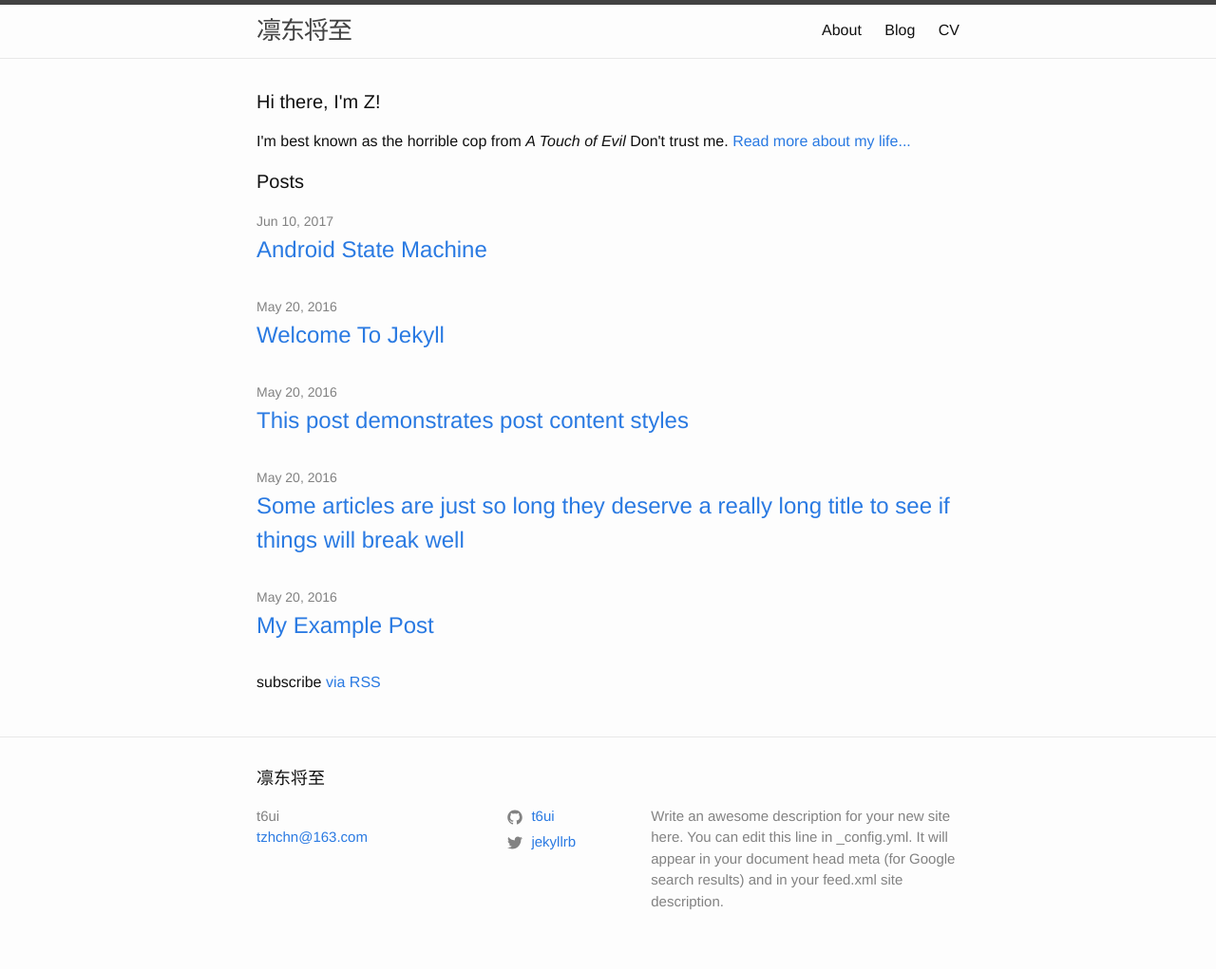
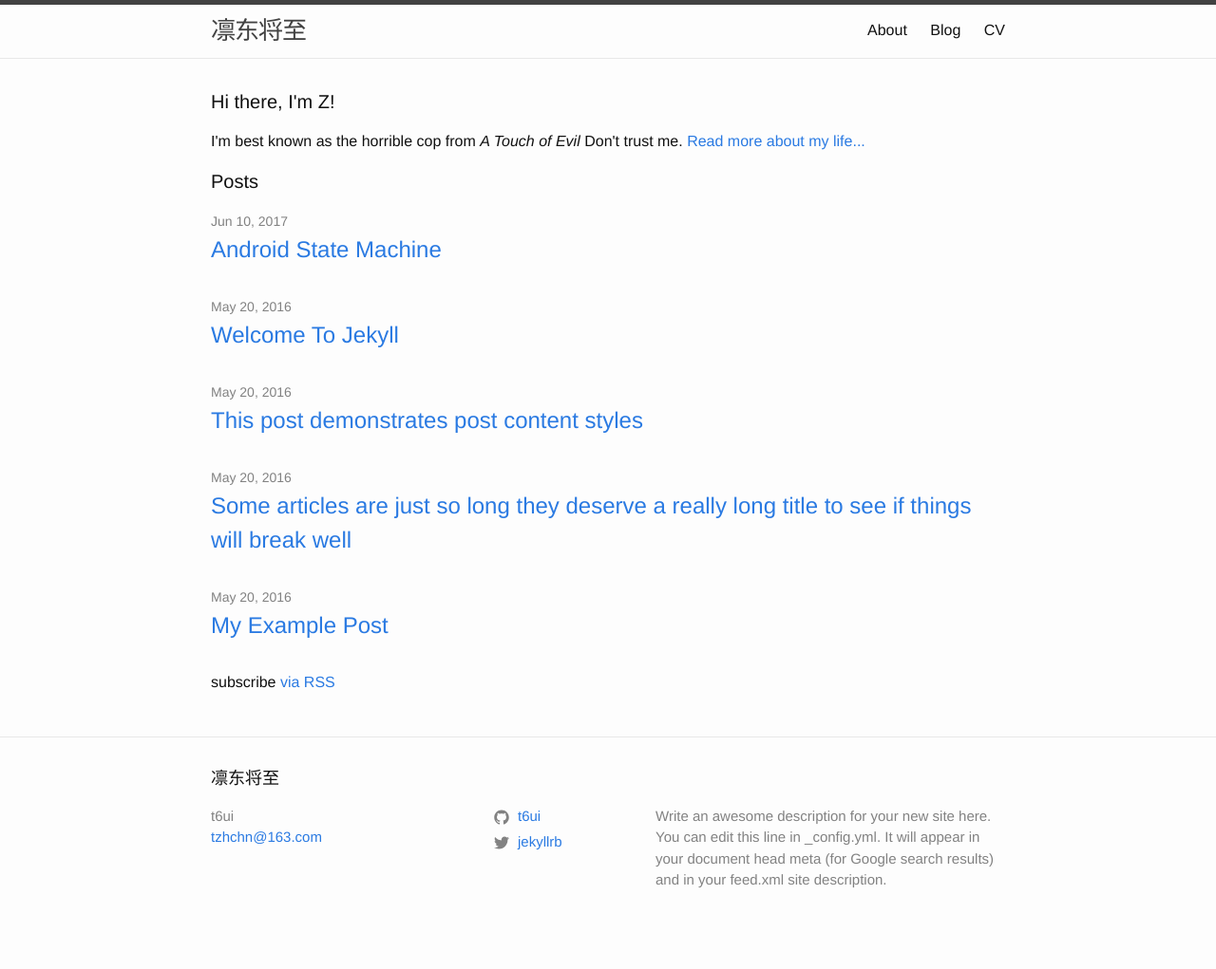
Before and after one commit to t6ui/t6ui.github.io, a Jekyll site: the page built from index.md, in a window 1280 px wide. Shown: the whole page at 95% size. Built offline with Jekyll 4.4.1, drawn with Linux system fonts in a browser that asks for light colours; after the commit the page ends 999 px from its top, so only the background shows below that.

Commit message:
modify content-width

```diff
--- a/_sass/minima.scss
+++ b/_sass/minima.scss
@@ -19,7 +19,7 @@ $grey-color-light: lighten($grey-color, 40%) !default;
 $grey-color-dark:  darken($grey-color, 25%) !default;
 
 // Width of the content area
-$content-width:    800px !default;
+$content-width:    70% !default;
 
 $on-palm:          600px !default;
 $on-laptop:        800px !default;
```
